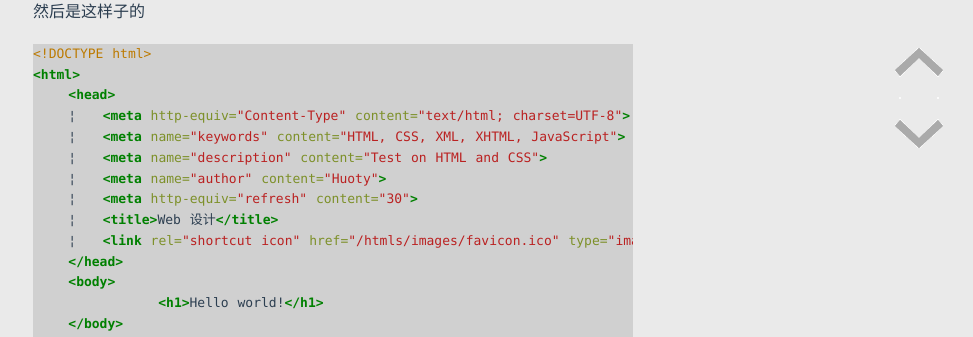
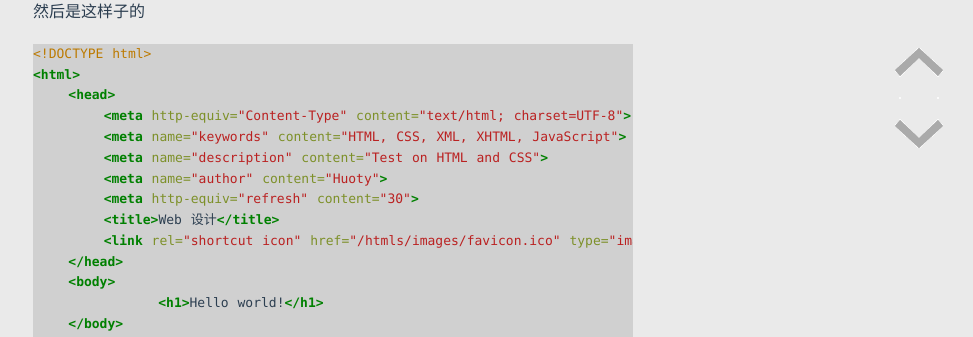
Before and after one commit to kuanghy/kuanghy.github.io, a Jekyll site: the page built from _posts/2015-05-05-hello-world.md, in a window 1280 px wide and 900 px high, scrolled down 1379 px. Shown: the part 152-489 px from the top of the window, without its empty margins (307-1280 px from the left). Built offline with Jekyll 4.4.1, drawn with Linux system fonts in a browser that asks for light colours; Markdown is read by kramdown in place of the engine named in the settings; comment, search, counter and statistics services are not loaded.

Commit message:
Update 2015-05-05-hello-world.md

```diff
--- a/_posts/2015-05-05-hello-world.md
+++ b/_posts/2015-05-05-hello-world.md
@@ -60,16 +60,16 @@ if __name__ == '__main__':
 <!DOCTYPE html>
 <html>
     <head>
-    ¦   <meta http-equiv="Content-Type" content="text/html; charset=UTF-8">
-    ¦   <meta name="keywords" content="HTML, CSS, XML, XHTML, JavaScript">
-    ¦   <meta name="description" content="Test on HTML and CSS">
-    ¦   <meta name="author" content="Huoty">
-    ¦   <meta http-equiv="refresh" content="30">
-    ¦   <title>Web 设计</title>
-    ¦   <link rel="shortcut icon" href="/htmls/images/favicon.ico" type="image/x-icon" />
+        <meta http-equiv="Content-Type" content="text/html; charset=UTF-8">
+        <meta name="keywords" content="HTML, CSS, XML, XHTML, JavaScript">
+        <meta name="description" content="Test on HTML and CSS">
+        <meta name="author" content="Huoty">
+        <meta http-equiv="refresh" content="30">
+        <title>Web 设计</title>
+        <link rel="shortcut icon" href="/htmls/images/favicon.ico" type="image/x-icon" />
     </head>
     <body>
-		<h1>Hello world!</h1>
+       	<h1>Hello world!</h1>
     </body>
 </html>
 {% endhighlight %}
@@ -97,7 +97,7 @@ echo "Hello World!";
 </script>
 {% endhighlight %}
 
-啊，搞得好像我满脑子都是**Hello World**似的。一下子罗列了不少的代码，就当我是在测试博客的代码语法效果吧。我不确定在以后的生涯中，我还会遇到多少的**Hello World**,我只觉得见到它，我有一些莫名的感觉。写到这里，突然不知道该说什么了，我明明记得我有很多话要说的。想要搭建独立博客的心郁积了很久，现在终于舒了一口气，当然是应该好好抒发一下心情的。其实，当一切平静下来的时候，很多东西都不在重要了。
+啊，搞得好像我满脑子都是 **Hello World** 似的。一下子罗列了不少的代码，就当我是在测试博客的代码语法效果吧。我不确定在以后的生涯中，我还会遇到多少的 **Hello World**,我只觉得见到它，我有一些莫名的感觉。写到这里，突然不知道该说什么了，我明明记得我有很多话要说的。想要搭建独立博客的心郁积了很久，现在终于舒了一口气，当然是应该好好抒发一下心情的。其实，当一切平静下来的时候，很多东西都不在重要了。
 
 今天终于把博客的基本模型搭建完成，作为一名 **Coder**，第一篇文章也就用了 **Hello World** 开篇。
 
```
